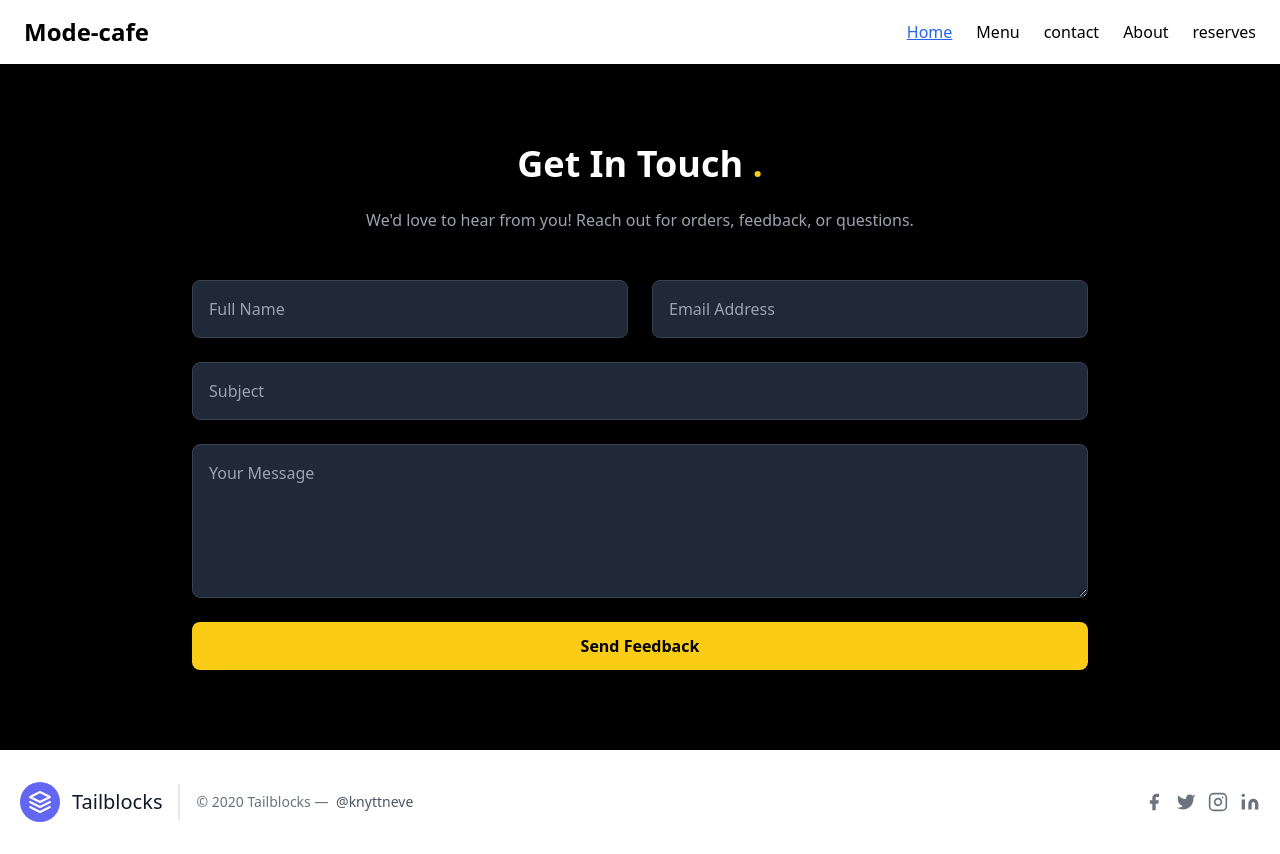
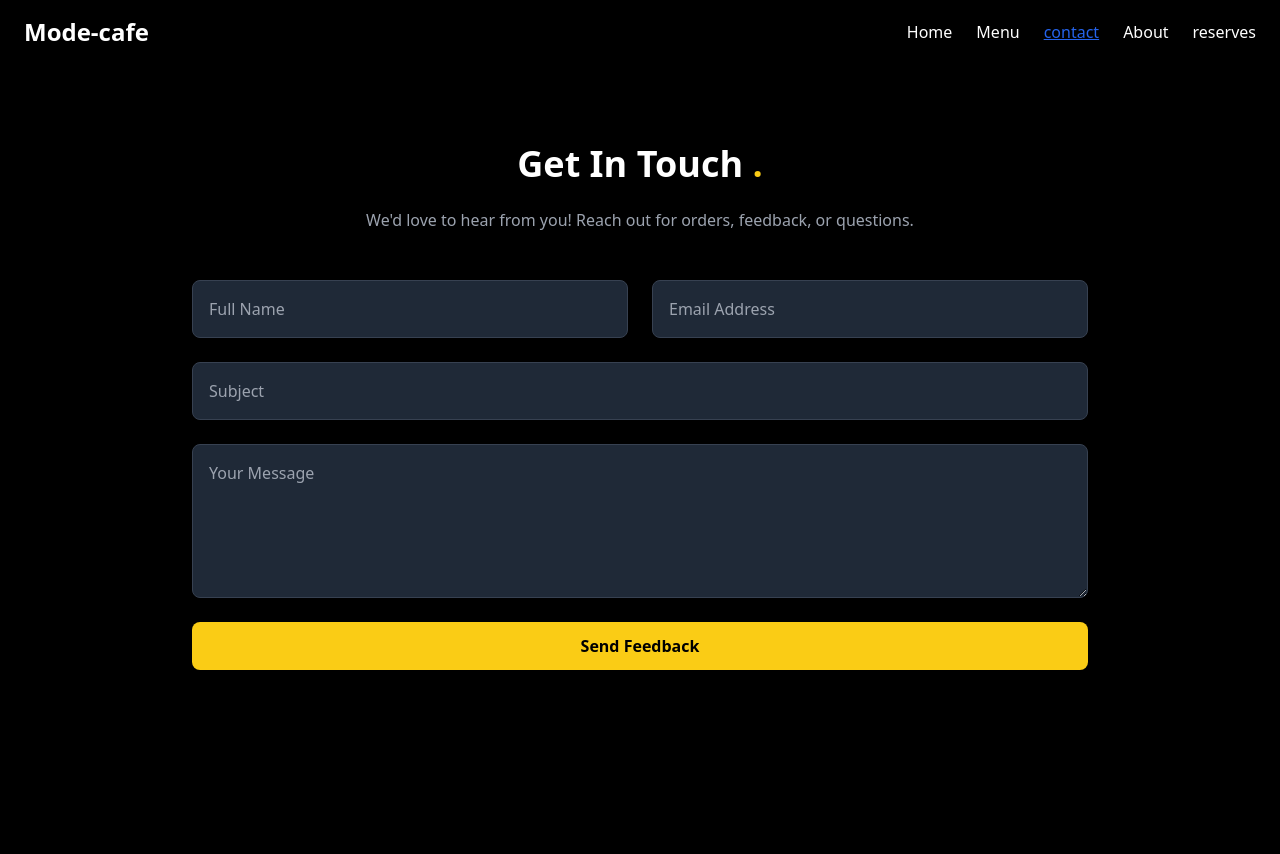
Before and after one commit to tahirharun/online, a plain HTML site: page conct.html in a window 1280 px wide. After the commit the page ends 800 px from the top, so only its background shows below. Drawn offline with nearby package versions, Linux system fonts and the light colour scheme.

Commit message:
reserves

```diff
--- a/conct.html
+++ b/conct.html
@@ -1,22 +1,22 @@
 <!DOCTYPE html>
 <html lang="en">
 <head>
-  <meta charset="UTF-8">
-  <meta name="viewport" content="width=device-width, initial-scale=1.0">
-  <title>Contact</title>
+  <meta charset="UTF-8" />
+  <meta name="viewport" content="width=device-width, initial-scale=1.0" />
+  <title>Contact - Pizzawt</title>
   <script src="https://cdn.tailwindcss.com"></script>
 </head>
 <header class="px-6 py-4 flex justify-between items-center">
     <div class="text-2xl font-bold">Mode-cafe</div>
     <nav class="space-x-6 hidden md:flex">
-      <a href="#" class="text-blue-600 underline">Home</a>
+      <a href="#" class="hover:underline">Home</a>
       <a href="menu.html" class="hover:underline">Menu</a>
-      <a href="conct.html" class="hover:underline">contact</a>
+      <a href="conct.html" class="text-blue-600 underline">contact</a>
       <a href="about us.html" class="hover:underline">About</a>
-       <a href="#" class="hover:underline">reserves</a>
+       <a href="reserves.html" class="hover:underline">reserves</a>
     </nav>
   </header>
-<body>
+<body class="bg-black text-white font-sans">
   <section class="bg-black text-white px-10 py-20">
     <div class="max-w-4xl mx-auto text-center">
       <h2 class="text-4xl font-bold mb-6">
@@ -56,42 +56,3 @@
       </form>
     </div>
   </section>
-</body>
-<footer class="text-gray-600 body-font">
-  <div class="container px-5 py-8 mx-auto flex items-center sm:flex-row flex-col">
-    <a class="flex title-font font-medium items-center md:justify-start justify-center text-gray-900">
-      <svg xmlns="http://www.w3.org/2000/svg" fill="none" stroke="currentColor" stroke-linecap="round" stroke-linejoin="round" stroke-width="2" class="w-10 h-10 text-white p-2 bg-indigo-500 rounded-full" viewBox="0 0 24 24">
-        <path d="M12 2L2 7l10 5 10-5-10-5zM2 17l10 5 10-5M2 12l10 5 10-5"></path>
-      </svg>
-      <span class="ml-3 text-xl">Tailblocks</span>
-    </a>
-    <p class="text-sm text-gray-500 sm:ml-4 sm:pl-4 sm:border-l-2 sm:border-gray-200 sm:py-2 sm:mt-0 mt-4">© 2020 Tailblocks —
-      <a href="https://twitter.com/knyttneve" class="text-gray-600 ml-1" rel="noopener noreferrer" target="_blank">@knyttneve</a>
-    </p>
-    <span class="inline-flex sm:ml-auto sm:mt-0 mt-4 justify-center sm:justify-start">
-      <a class="text-gray-500">
-        <svg fill="currentColor" stroke-linecap="round" stroke-linejoin="round" stroke-width="2" class="w-5 h-5" viewBox="0 0 24 24">
-          <path d="M18 2h-3a5 5 0 00-5 5v3H7v4h3v8h4v-8h3l1-4h-4V7a1 1 0 011-1h3z"></path>
-        </svg>
-      </a>
-      <a class="ml-3 text-gray-500">
-        <svg fill="currentColor" stroke-linecap="round" stroke-linejoin="round" stroke-width="2" class="w-5 h-5" viewBox="0 0 24 24">
-          <path d="M23 3a10.9 10.9 0 01-3.14 1.53 4.48 4.48 0 00-7.86 3v1A10.66 10.66 0 013 4s-4 9 5 13a11.64 11.64 0 01-7 2c9 5 20 0 20-11.5a4.5 4.5 0 00-.08-.83A7.72 7.72 0 0023 3z"></path>
-        </svg>
-      </a>
-      <a class="ml-3 text-gray-500">
-        <svg fill="none" stroke="currentColor" stroke-linecap="round" stroke-linejoin="round" stroke-width="2" class="w-5 h-5" viewBox="0 0 24 24">
-          <rect width="20" height="20" x="2" y="2" rx="5" ry="5"></rect>
-          <path d="M16 11.37A4 4 0 1112.63 8 4 4 0 0116 11.37zm1.5-4.87h.01"></path>
-        </svg>
-      </a>
-      <a class="ml-3 text-gray-500">
-        <svg fill="currentColor" stroke="currentColor" stroke-linecap="round" stroke-linejoin="round" stroke-width="0" class="w-5 h-5" viewBox="0 0 24 24">
-          <path stroke="none" d="M16 8a6 6 0 016 6v7h-4v-7a2 2 0 00-2-2 2 2 0 00-2 2v7h-4v-7a6 6 0 016-6zM2 9h4v12H2z"></path>
-          <circle cx="4" cy="4" r="2" stroke="none"></circle>
-        </svg>
-      </a>
-    </span>
-  </div>
-</footer>
-</html>
```
Also changed, not shown: reserves.html (+15 -5 lines). Lines whose indentation alone changed are shown as unchanged.
